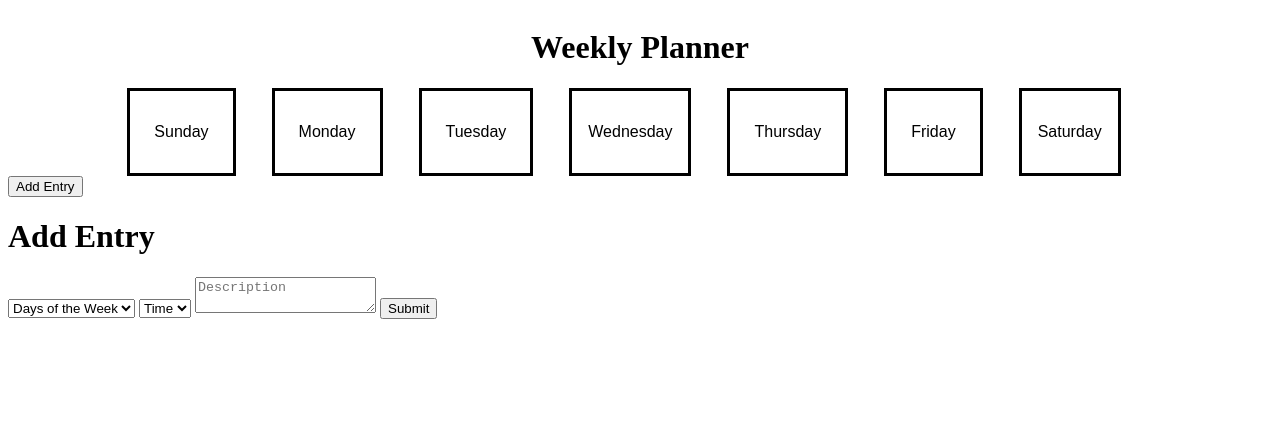
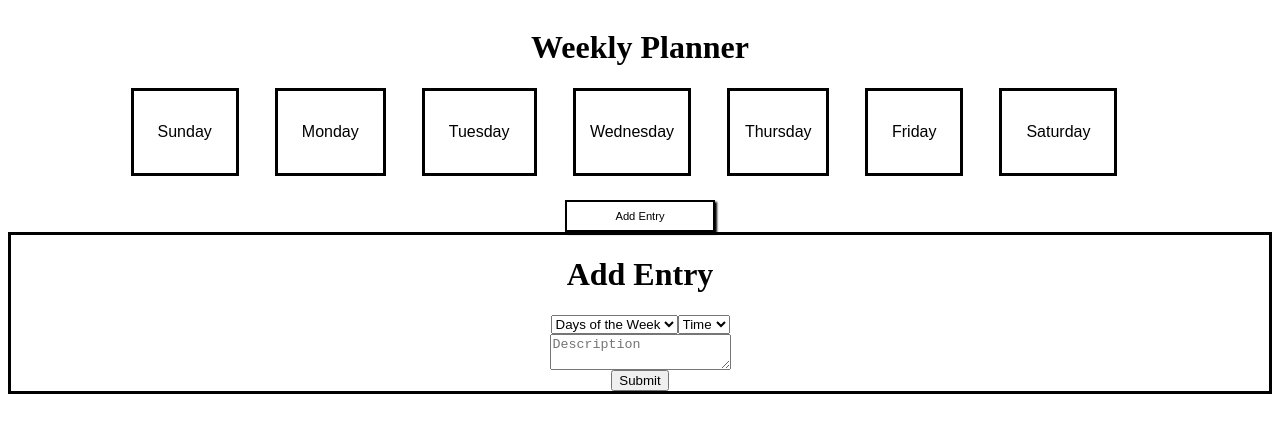
Before and after one commit to timlee712/week-planner, a website: page index.html in a window 1280 px wide. Drawn offline with Linux system fonts and the light colour scheme.

Commit message:
Added additional css to buttons and modal issue 3

```diff
--- a/index.html
+++ b/index.html
@@ -45,7 +45,10 @@
 
   <div class="modal">
     <div class="modal-contents">
+      <div class="row">
         <h1>Add Entry</h1>
+      </div>
+      <div class="row">
         <select name="daysOfTheWeek" id="daysOfTheWeek">
           <option value="">Days of the Week</option>
           <option value="Sunday">Sunday</option>
@@ -83,8 +86,13 @@
           <option value="10:00pm"></option>
           <option value="11:00pm"></option>
         </select>
+      </div>
+      <div class="row">
         <textarea name="description" id="description" placeholder="Description"></textarea>
+      </div>
+      <div class="row">
         <button type="submit">Submit</button>
+      </div>
     </div>
   </div>
 
--- a/styles.css
+++ b/styles.css
@@ -22,7 +22,7 @@
 }
 
 .button {
-  border: solid;
+  border: solid 3px black;
   padding: 2rem 1.5rem;
   background-color: white;
   margin-right: 2rem;
@@ -30,12 +30,51 @@
 }
 
 #wednesday {
-  padding: 2rem 1rem;
+  padding: 2rem 0.9rem;
+}
+
+#thursday {
+  padding: 2rem 0.9rem;
+}
+
+#friday {
+  padding: 2rem 1.5rem;
 }
 
 #saturday {
-  padding: 2rem 1rem;
+  padding: 2rem 1.5rem;
 }
 
-{
+.entry-button {
+  display: flex;
+  justify-content: center;
+  margin-top: 1.5rem;
 }
+
+.add-entry-button {
+  border: solid;
+  padding: 0.5rem 3rem;
+  background-color: white;
+  font-size: 0.7rem;
+  box-shadow: 2px 2px 2px black;
+  border: solid 2px black;
+}
+
+.header-title {
+  display: flex;
+  justify-content: center;
+}
+
+.modal {
+  display: flex;
+  justify-content: center;
+}
+
+.modal-contents {
+  width: 100%;
+  border: solid;
+}
+
+.column-half {
+  width: 50%;
+}
```
Lines whose indentation alone changed are shown as unchanged.
